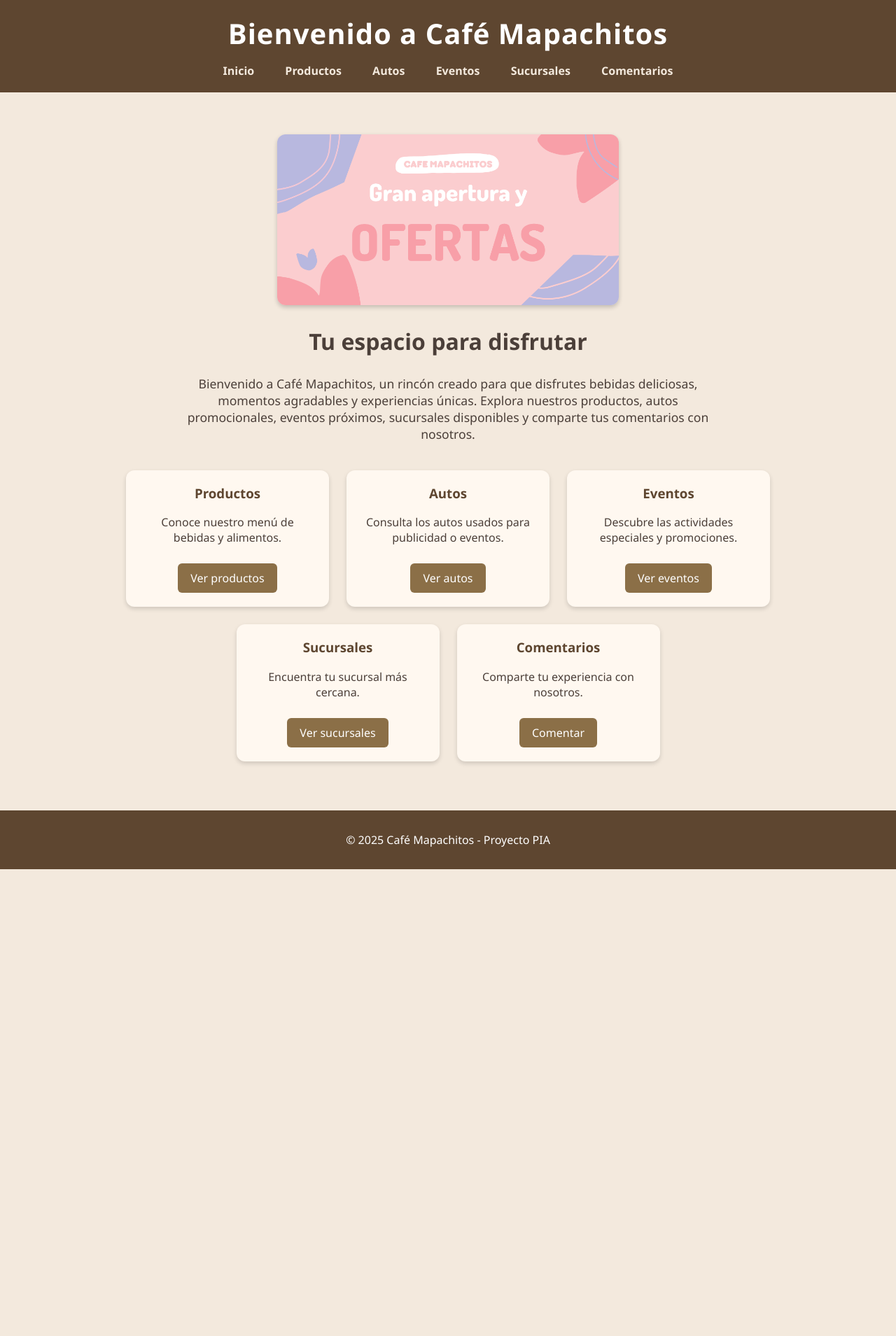
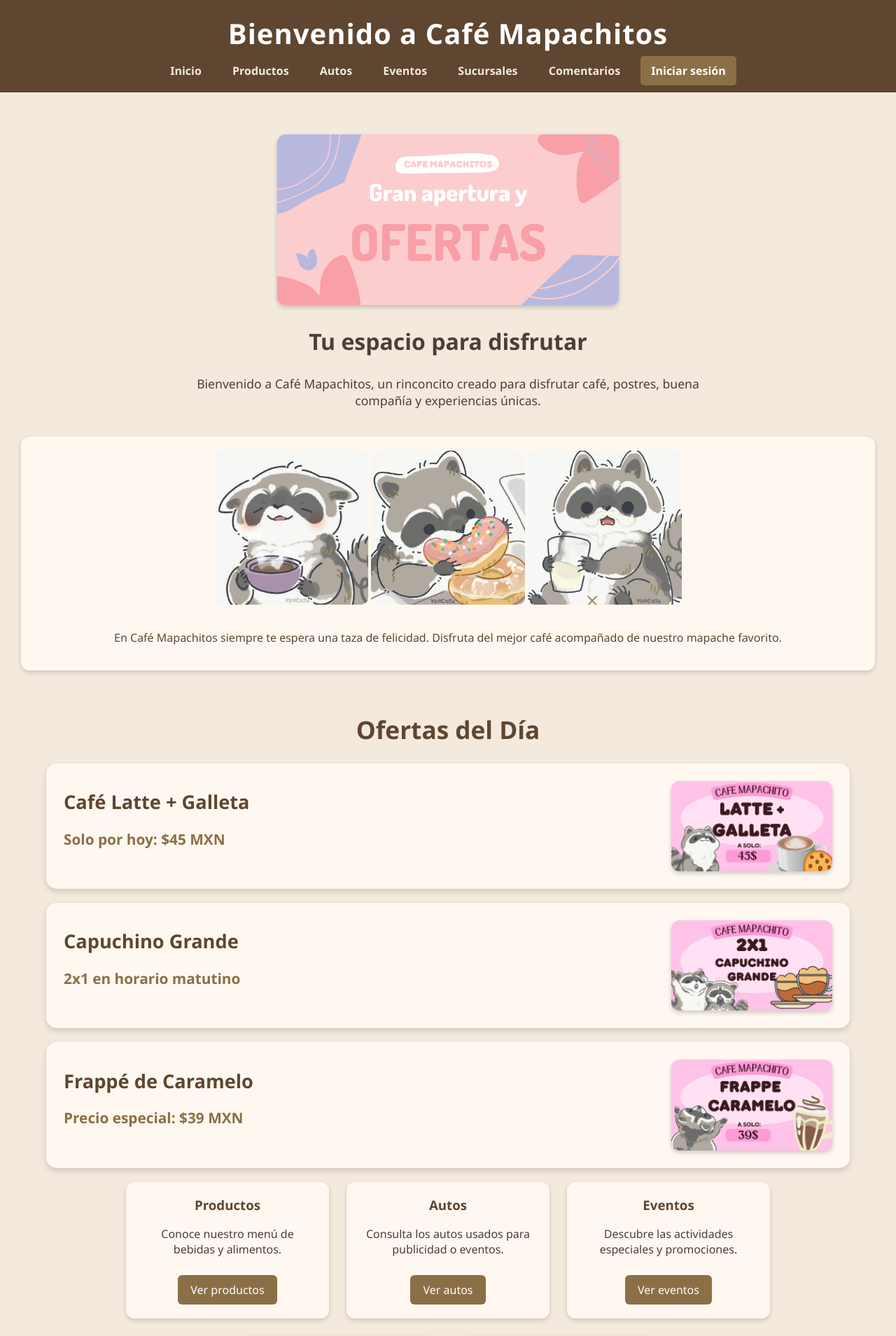
Before and after one commit to Frixar118/PIA, a Django app: page / in a window 1280 px wide. Shown: the top 1909 px of the page at 70% size. Before the commit the page ends 1242 px from the top, so only its background shows below. Run offline with Django 5.2, Linux system fonts and the light colour scheme.

Commit message:
actualizacion

```diff
--- a/pagina/static/estilos.css
+++ b/pagina/static/estilos.css
@@ -151,3 +151,167 @@ textarea, input[type="text"] {
     border-radius: 12px;
     box-shadow: 0 3px 6px rgba(0,0,0,0.20);
 }
+
+.login-btn {
+    background-color: #8b6f47;
+    padding: 8px 14px;
+    border-radius: 6px;
+    margin-left: 15px;
+    color: white !important;
+    transition: 0.3s;
+}
+
+.login-btn:hover {
+    background-color: #5e4630;
+}
+
+.contenedor-lateral {
+    display: flex;
+    gap: 30px;
+    margin-top: 30px;
+}
+
+.lado-izquierdo {
+    flex: 3;
+}
+
+.sidebar {
+    flex: 1;
+    background-color: #fff8f0;
+    padding: 20px;
+    border-radius: 12px;
+    box-shadow: 0 3px 6px rgba(0,0,0,0.15);
+    text-align: center;
+}
+
+.sidebar-img {
+    width: 100%;
+    max-width: 220px;
+    border-radius: 10px;
+    margin-bottom: 15px;
+}
+
+.sidebar-text {
+    font-size: 1em;
+    color: #5e4630;
+}
+
+.ofertas {
+    margin-top: 60px;
+    text-align: center;
+}
+
+.ofertas h2 {
+    font-size: 2.2em;
+    color: #5e4630;
+    margin-bottom: 25px;
+}
+
+/* tarjeta horizontal */
+.oferta {
+    display: flex;
+    align-items: center;
+    justify-content: space-between;
+    background-color: #fff8f0;
+    padding: 25px;
+    border-radius: 15px;
+    width: 90%;
+    margin: 20px auto;
+    box-shadow: 0 4px 8px rgba(0,0,0,0.15);
+    transition: transform 0.3s;
+}
+
+.oferta:hover {
+    transform: scale(1.02);
+}
+
+/* texto a la izquierda */
+.oferta-texto {
+    flex: 1;
+    text-align: left;
+    padding-right: 20px;
+}
+
+.oferta-texto h3 {
+    margin: 0 0 10px 0;
+    font-size: 1.7em;
+    color: #5e4630;
+}
+
+.oferta-texto p {
+    font-size: 1.3em;
+    font-weight: bold;
+    color: #8b6f47;
+}
+
+/* imagen grande a la derecha */
+.oferta-img {
+    width: 230px;
+    height: auto;
+    border-radius: 12px;
+    box-shadow: 0 3px 6px rgba(0,0,0,0.20);
+}
+
+.subtitulo {
+    font-size: 2em;
+    margin-bottom: 10px;
+    color: #5e4630;
+    text-align: center;
+}
+
+.descripcion-menu {
+    text-align: center;
+    max-width: 800px;
+    margin: 0 auto 30px;
+    font-size: 1.1em;
+}
+
+/* GRID de productos */
+.productos-grid {
+    display: grid;
+    grid-template-columns: repeat(auto-fit, minmax(240px, 1fr));
+    gap: 25px;
+    padding: 10px 20px;
+}
+
+/* Tarjeta */
+.producto-card {
+    background-color: #fff8f0;
+    padding: 18px;
+    border-radius: 12px;
+    box-shadow: 0 3px 6px rgba(0,0,0,0.15);
+    transition: transform 0.3s;
+    text-align: center;
+}
+
+.producto-card:hover {
+    transform: scale(1.05);
+}
+
+/* Imagen del producto */
+.producto-img img {
+    width: 100%;
+    max-width: 200px;
+    border-radius: 10px;
+    margin-bottom: 10px;
+}
+
+/* Nombre */
+.producto-card h3 {
+    margin: 10px 0 5px 0;
+    color: #5e4630;
+}
+
+/* Descripción */
+.producto-descripcion {
+    font-size: 0.95em;
+    color: #4b3f39;
+    margin-bottom: 8px;
+}
+
+/* Precio */
+.producto-precio {
+    font-weight: bold;
+    color: #8b6f47;
+    font-size: 1.2em;
+}
--- a/pagina/templates/pagina/index.html
+++ b/pagina/templates/pagina/index.html
@@ -19,6 +19,7 @@
         <a href="{% url 'eventos' %}">Eventos</a>
         <a href="{% url 'sucursales' %}">Sucursales</a>
         <a href="{% url 'comentarios' %}">Comentarios</a>
+        <a href="/admin/login/" class="login-btn">Iniciar sesión</a>
     </nav>
 </header>
 
@@ -31,13 +32,60 @@
     <section class="intro">
         <h2>Tu espacio para disfrutar</h2>
         <p>
-            Bienvenido a Café Mapachitos, un rincón creado para que disfrutes bebidas deliciosas,
-            momentos agradables y experiencias únicas. Explora nuestros productos, autos promocionales,
-            eventos próximos, sucursales disponibles y comparte tus comentarios con nosotros.
+            Bienvenido a Café Mapachitos, un rinconcito creado para disfrutar café, postres,
+            buena compañía y experiencias únicas.
         </p>
     </section>
 
-    <section class="cards">
+
+        <div class="contenedor-lateral">
+                <aside class="sidebar">
+                <img src="{% static 'img/mapachito.jpeg' %}" alt="Mapachito" class="sidebar-img">
+                <img src="{% static 'img/mapachito2.jpeg' %}" alt="Mapachito2" class="sidebar-img">
+                <img src="{% static 'img/mapachito3.jpeg' %}" alt="Mapachito3" class="sidebar-img">
+                <p class="sidebar-text">
+                    En Café Mapachitos siempre te espera una taza de felicidad.
+                    Disfruta del mejor café acompañado de nuestro mapache favorito.
+                </p>
+                </aside>
+
+        </div>
+
+
+        <section class="ofertas">
+            <h2>Ofertas del Día</h2>
+
+            <div class="oferta">
+                <div class="oferta-texto">
+                    <h3>Café Latte + Galleta</h3>
+                    <p>Solo por hoy: $45 MXN</p>
+                </div>
+                <img src="{% static 'img/oferta1.png' %}" alt="Oferta 1" class="oferta-img">
+            </div>
+
+            <div class="oferta">
+                <div class="oferta-texto">
+                    <h3>Capuchino Grande</h3>
+                    <p>2x1 en horario matutino</p>
+                </div>
+                <img src="{% static 'img/oferta2.png' %}" alt="Oferta 2" class="oferta-img">
+            </div>
+
+            <div class="oferta">
+                <div class="oferta-texto">
+                    <h3>Frappé de Caramelo</h3>
+                    <p>Precio especial: $39 MXN</p>
+                </div>
+                <img src="{% static 'img/oferta3.png' %}" alt="Oferta 3" class="oferta-img">
+            </div>
+
+        </section>
+
+
+
+
+
+        <section class="cards">
 
         <div class="card">
             <h3>Productos</h3>
@@ -69,7 +117,6 @@
             <a href="{% url 'comentarios' %}" class="boton">Comentar</a>
         </div>
 
-    </section>
 
 </main>
 
```
Also changed, not shown: pagina/templates/pagina/productos.html (+34 -30 lines), db.sqlite3, pagina/static/img/mapachito.jpeg (added), pagina/static/img/mapachito2.jpeg (added), pagina/static/img/mapachito3.jpeg (added), pagina/static/img/oferta1.png (added), pagina/static/img/oferta2.png (added), pagina/static/img/oferta3.png (added).
